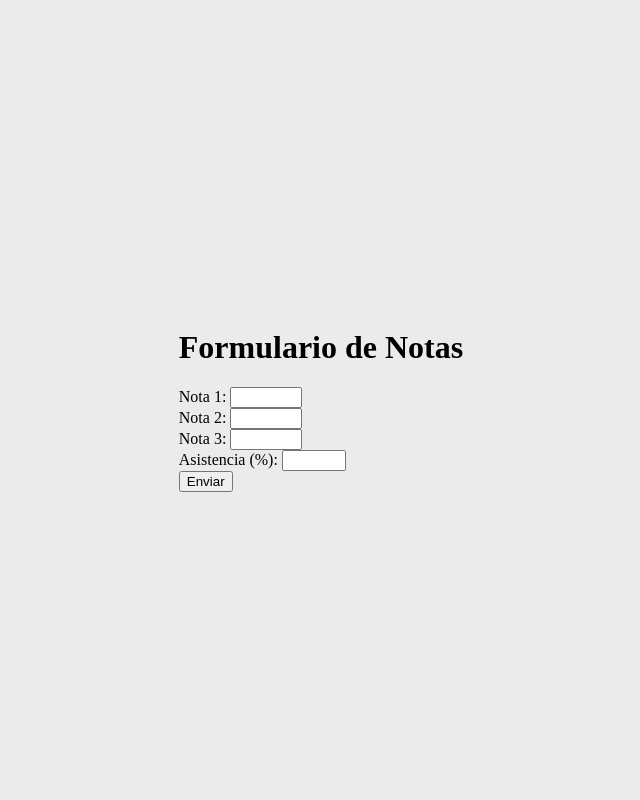
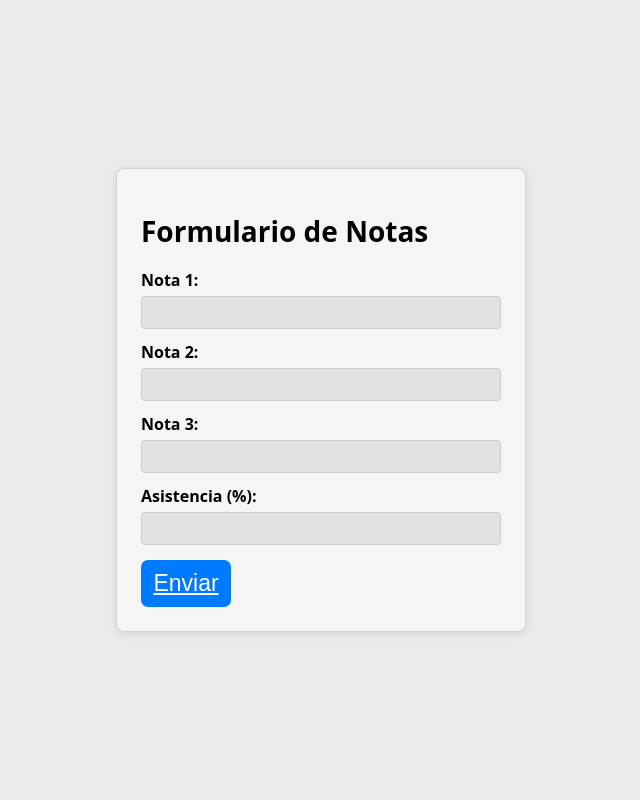
Before and after one commit to Static0Z/Evaluacion3, a Flask app: page /ejercicio1 in a window 1280 px wide. Shown: the whole page, without its empty margins (319-959 px from the left). Run offline with Flask 3, Linux system fonts and the light colour scheme.

Commit message:
cambio de estilo

```diff
--- a/static/styles.css
+++ b/static/styles.css
@@ -7,24 +7,62 @@ body {
   justify-content: center;
   align-items: center;
   gap: 28px;
-  font-family: "Times New Roman", Times, serif;
+  font-family: system-ui, -apple-system, "Segoe UI", Roboto, sans-serif;
+
+}
+
+form {
+  width: 350px;
+  background-color: #ededed;
+  padding: 25px;
+  border-radius: 6px;
+}
+
+h1 {
+  margin-top: 200;
+  font-size: 28px;
+}
+
+label {
+  display: block;
+  margin-top: 12px;
+  margin-bottom: 5px;
+  font-weight: bold;
+}
+
+input {
+  width: 100%;
+  box-sizing: border-box;
+  padding: 8px;
+  background-color: #e2e2e2;
+  border: 1px solid #cccccc;
+  border-radius: 4px;
 }
 
 .boton {
   display: inline-flex;
   justify-content: center;
   align-items: center;
-  width: 220px;
-  height: 115px;
+  padding: 10px 15px;
+  width: 25%;
+  min-width: 90px;
+  max-width: 260px;
+  margin-top: 15px;
   background-color: #007bff;
   color: #ffffff;
-  font-size: 32px;
+  font-size: 23px;
   text-decoration: underline;
   border: none;
-  border-radius: 14px;
+  border-radius: 7px;
   cursor: pointer;
-  box-shadow: 0 2px 5px rgba(0, 0, 0, 0.12);
-  transition: background-color 0.2s ease, transform 0.1s ease;
+}
+form {
+  width: 360px;
+  background-color: #f5f5f5;
+  padding: 24px;
+  border: 1px solid #d4d4d4;
+  border-radius: 8px;
+  box-shadow: 0 2px 8px rgba(0, 0, 0, 0.1);
 }
 
 .boton:hover {
--- a/templates/ejercicio1.html
+++ b/templates/ejercicio1.html
@@ -9,9 +9,10 @@
 <body>
 
   <div class="form-card">
-    <h1>Formulario de Notas</h1>
+
 
     <form method="POST">
+      <h1>Formulario de Notas</h1>
       <div class="campo">
         <label for="nota1">Nota 1:</label>
         <input type="number" id="nota1" name="nota1" min="10" max="70" step="0.1" required>
@@ -32,7 +33,7 @@
         <input type="number" id="asistencia" name="asistencia" min="0" max="100" step="1" required>
       </div>
 
-      <button type="submit" class="btn-enviar">Enviar</button>
+      <button type="submit" class="boton">Enviar</button>
     </form>
 
     {% if promedio is not none %}
```
